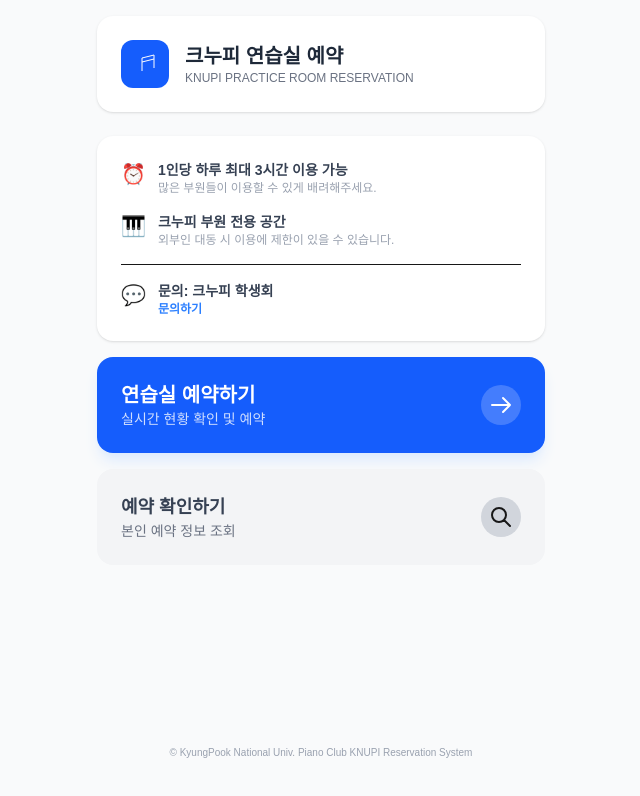
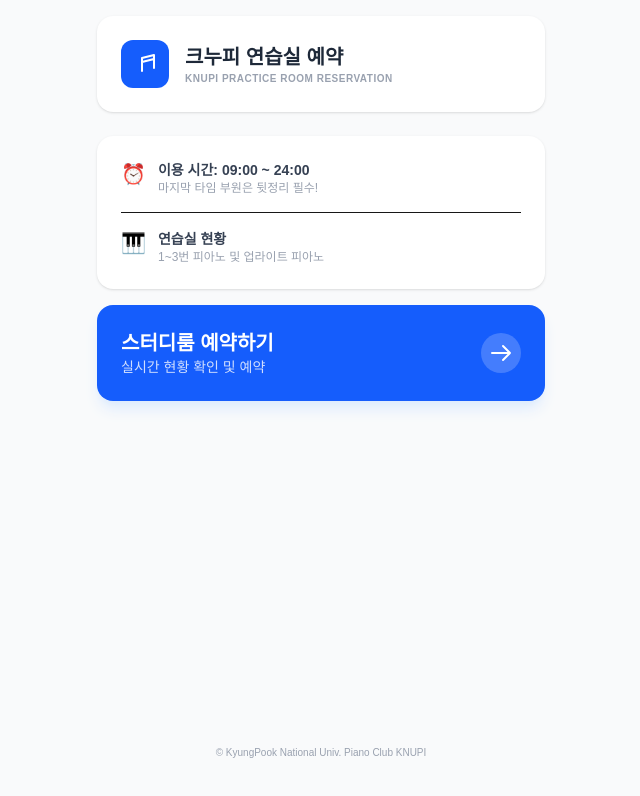
Before and after one commit to PARKJIWON-super/knupi-reservation, a Next.js app: page / in a window 1280 px wide. Shown: the top 796 px of the page, without its empty margins (319-959 px from the left). Built offline with nearby package versions, Linux system fonts and the light colour scheme.

Commit message:
Update: Split Home and Reservation pages for KNUPI

```diff
--- a/app/page.tsx
+++ b/app/page.tsx
@@ -1,4 +1,5 @@
 import React from 'react';
+import Link from 'next/link';
 
 export default function Home() {
   return (
@@ -7,45 +8,38 @@
       <div className="w-full max-w-md bg-white rounded-2xl shadow-sm p-6 mb-6 flex items-center gap-4">
         <div className="bg-blue-600 p-3 rounded-xl text-white">
           <svg xmlns="http://www.w3.org/2000/svg" className="h-6 w-6" fill="none" viewBox="0 0 24 24" stroke="currentColor">
-            <path strokeLinecap="round" strokeLinejoin="round" strokeWidth={2} d="Window" />
-            <path d="M9 19V6l12-3v13M9 10l12-3" />
+            <path strokeLinecap="round" strokeLinejoin="round" strokeWidth={2} d="M9 19V6l12-3v13M9 10l12-3" />
           </svg>
         </div>
         <div>
           <h1 className="text-xl font-bold text-gray-800">크누피 연습실 예약</h1>
-          <p className="text-xs text-gray-500 font-medium">KNUPI PRACTICE ROOM RESERVATION</p>
+          <p className="text-[10px] text-gray-400 font-bold uppercase tracking-wider">KNUPI Practice Room Reservation</p>
         </div>
       </div>
 
-      {/* 안내 공지 섹션 */}
+      {/* 안내 섹션 */}
       <div className="w-full max-w-md bg-white rounded-2xl shadow-sm p-6 mb-4 space-y-4">
         <div className="flex items-start gap-3">
           <span className="text-xl">⏰</span>
           <div>
-            <p className="text-sm font-bold text-gray-700">1인당 하루 최대 3시간 이용 가능</p>
-            <p className="text-xs text-gray-400">많은 부원들이 이용할 수 있게 배려해주세요.</p>
-          </div>
-        </div>
-        <div className="flex items-start gap-3">
-          <span className="text-xl">🎹</span>
-          <div>
-            <p className="text-sm font-bold text-gray-700">크누피 부원 전용 공간</p>
-            <p className="text-xs text-gray-400">외부인 대동 시 이용에 제한이 있을 수 있습니다.</p>
+            <p className="text-sm font-bold text-gray-700">이용 시간: 09:00 ~ 24:00</p>
+            <p className="text-xs text-gray-400">마지막 타임 부원은 뒷정리 필수!</p>
           </div>
         </div>
         <div className="flex items-start gap-3 border-t pt-4">
-          <span className="text-xl">💬</span>
+          <span className="text-xl">🎹</span>
           <div>
-            <p className="text-sm font-bold text-gray-700">문의: 크누피 학생회</p>
-            <p className="text-blue-500 text-xs font-semibold cursor-pointer">문의하기</p>
+            <p className="text-sm font-bold text-gray-700">연습실 현황</p>
+            <p className="text-xs text-gray-400">1~3번 피아노 및 업라이트 피아노</p>
           </div>
         </div>
       </div>
 
-      {/* 예약하기 버튼 (메인 액션) */}
-      <div className="w-full max-w-md bg-blue-600 rounded-2xl p-6 mb-4 text-white flex justify-between items-center cursor-pointer hover:bg-blue-700 transition-all shadow-lg shadow-blue-100">
+      {/* 예약 페이지로 이동하는 버튼 */}
+      <Link href="/reservation" className="w-full max-w-md">
+        <div className="bg-blue-600 rounded-2xl p-6 mb-4 text-white flex justify-between items-center cursor-pointer hover:bg-blue-700 transition-all shadow-lg shadow-blue-100">
           <div>
-          <h2 className="text-xl font-bold">연습실 예약하기</h2>
+            <h2 className="text-xl font-bold">스터디룸 예약하기</h2>
             <p className="text-sm opacity-80">실시간 현황 확인 및 예약</p>
           </div>
           <div className="bg-white/20 rounded-full p-2">
@@ -54,22 +48,10 @@
             </svg>
           </div>
         </div>
-
-      {/* 예약 확인 버튼 */}
-      <div className="w-full max-w-md bg-gray-100 rounded-2xl p-6 flex justify-between items-center cursor-pointer hover:bg-gray-200 transition-all">
-        <div>
-          <h2 className="text-lg font-bold text-gray-700">예약 확인하기</h2>
-          <p className="text-sm text-gray-500">본인 예약 정보 조회</p>
-        </div>
-        <div className="bg-gray-300 rounded-full p-2">
-          <svg xmlns="http://www.w3.org/2000/svg" className="h-6 w-6" fill="none" viewBox="0 0 24 24" stroke="currentColor">
-            <path strokeLinecap="round" strokeLinejoin="round" strokeWidth={2} d="M21 21l-6-6m2-5a7 7 0 11-14 0 7 7 0 0114 0z" />
-          </svg>
-        </div>
-      </div>
+      </Link>
 
       <footer className="mt-auto py-6 text-[10px] text-gray-400">
-        © KyungPook National Univ. Piano Club KNUPI Reservation System
+        © KyungPook National Univ. Piano Club KNUPI
       </footer>
     </main>
   );
--- /dev/null
+++ b/app/reservation/page.tsx
@@ -0,0 +1,53 @@
+'use client';
+import React from 'react';
+import Link from 'next/link';
+
+export default function ReservationPage() {
+  const pianos = ["1번 피아노", "2번 피아노", "3번 피아노", "업라이트 피아노"];
+  const hours = Array.from({ length: 16 }, (_, i) => i + 9); // 09:00 ~ 24:00
+
+  return (
+    <main className="min-h-screen bg-gray-50 p-4">
+      <div className="max-w-4xl mx-auto">
+        <div className="flex items-center justify-between mb-6">
+          <Link href="/" className="text-blue-600 font-bold text-sm">← 홈으로</Link>
+          <h1 className="text-xl font-bold text-gray-800 text-center">실시간 예약 현황</h1>
+          <div className="w-10"></div>
+        </div>
+
+        {/* 타임라인 테이블 */}
+        <div className="bg-white rounded-2xl shadow-sm p-4 mb-6 overflow-x-auto">
+          <div className="min-w-[600px]">
+            <div className="grid grid-cols-18 border-b pb-2 mb-2 text-[10px] text-gray-400 font-bold text-center">
+              <div className="col-span-2">구분</div>
+              {hours.map(h => <div key={h}>{h}</div>)}
+            </div>
+            {pianos.map(piano => (
+              <div key={piano} className="grid grid-cols-18 items-center py-2 border-b border-gray-50 last:border-0">
+                <div className="col-span-2 text-[11px] font-bold text-gray-600">{piano}</div>
+                {hours.map(h => (
+                  <div key={h} className="h-5 mx-0.5 rounded bg-green-100 border border-green-200"></div>
+                ))}
+              </div>
+            ))}
+          </div>
+        </div>
+
+        {/* 예약 입력 폼 */}
+        <div className="bg-white rounded-2xl shadow-sm p-6">
+          <h2 className="text-lg font-bold mb-4">예약 신청</h2>
+          <div className="grid grid-cols-1 md:grid-cols-2 gap-4">
+            <input type="text" placeholder="이름" className="p-3 bg-gray-50 rounded-xl outline-none focus:ring-2 focus:ring-blue-500" />
+            <input type="text" placeholder="학번 (10자리)" className="p-3 bg-gray-50 rounded-xl outline-none focus:ring-2 focus:ring-blue-500" />
+            <input type="tel" placeholder="전화번호" className="p-3 bg-gray-50 rounded-xl outline-none focus:ring-2 focus:ring-blue-500" />
+            <div className="flex gap-2">
+              <select className="flex-1 p-3 bg-gray-50 rounded-xl outline-none"><option>시작 시간</option></select>
+              <select className="flex-1 p-3 bg-gray-50 rounded-xl outline-none"><option>종료 시간</option></select>
+            </div>
+          </div>
+          <button className="w-full bg-blue-600 text-white font-bold py-4 rounded-xl mt-6">신청 완료</button>
+        </div>
+      </div>
+    </main>
+  );
+}
```
Lines whose indentation alone changed are shown as unchanged.
